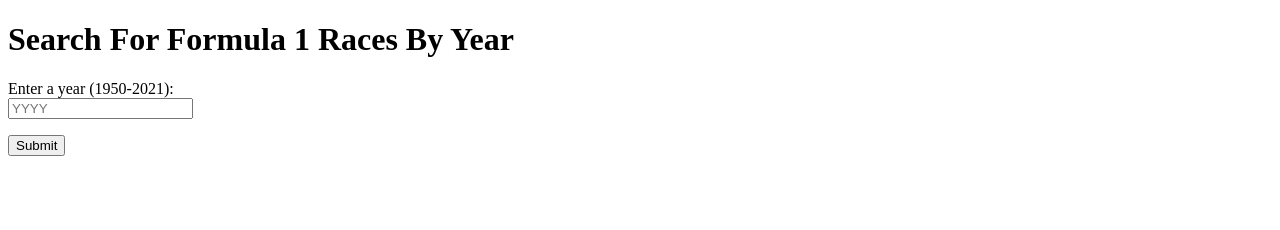
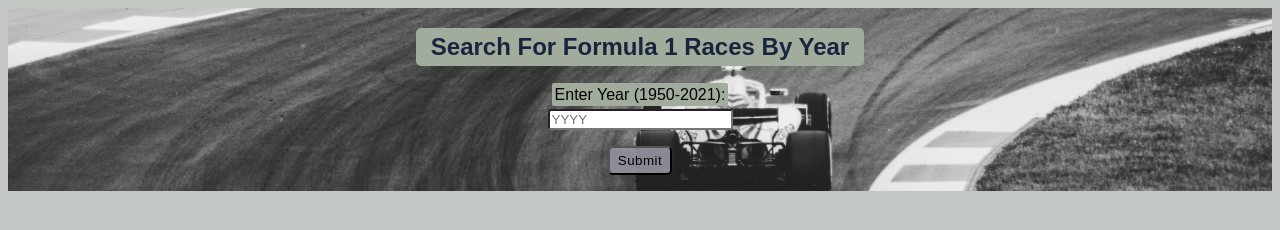
Before and after one commit to faithfetzer/APIProjectOne, a plain HTML site: page index.html in a window 1280 px wide. Drawn offline with Linux system fonts and the light colour scheme.

Commit message:
styling for table, background image for top

```diff
--- a/index.html
+++ b/index.html
@@ -8,15 +8,17 @@
     <title>API Challenge</title>
 </head>
 <body>
-    <h1 class='title'>Search For Formula 1 Races By Year</h1>
+    <div class="wrapper">
+    <h2 class='title'>Search For Formula 1 Races By Year</h2>
     <form>
-        <label for="yearInput">Enter a year (1950-2021):</label>
+        <label for="yearInput">Enter Year (1950-2021):</label>
         <br>
         <input type="year" id="yearInput" class="yearInput" required pattern="[0-9]{4}" placeholder="YYYY"></input>
         <p>
             <button class="submit">Submit</button>
         </p>
     </form>
+    </div>
     <div class="results">
     </div>
     <script src="./script.js"></script>
--- a/script.js
+++ b/script.js
@@ -1,26 +1,23 @@
-const baseURL = 'https://ergast.com/api/f1/';
+const baseURL = "https://ergast.com/api/f1/";
 let apiURL;
-const yearEntered = document.querySelector('.yearInput');
-const resultsData = document.querySelector('.results');
-const submit = document.querySelector('form');
+const yearEntered = document.querySelector(".yearInput");
+const resultsData = document.querySelector(".results");
+const submit = document.querySelector("form");
 
-submit.addEventListener('submit', fetchResults);
-
+submit.addEventListener("submit", fetchResults);
 
 function fetchResults(e) {
   e.preventDefault();
-    apiURL = baseURL + yearEntered.value + '.json';
+  apiURL = baseURL + yearEntered.value + ".json";
   fetch(apiURL)
-        .then(function(result){
+    .then(function (result) {
       // console.log(result)
       return result.json();
-        // }) .then(function(json){
-        //     console.log(json);
     })
-        .then(function(json){
+    .then(function (json) {
       displayResults(json);
-        })
-};
+    });
+}
 
 function displayResults(json) {
   // console.log('I am displaying results');
@@ -28,52 +25,41 @@
     resultsData.removeChild(resultsData.firstChild);
   }
   let races = json.MRData.RaceTable.Races;
-    if(races.length === 0){
-        resultsData.innerHTML='<p>No Races That Year. Please enter a valid year.</p>';
+  if (races.length === 0) {
+    resultsData.innerHTML =
+      "<p>There were no races that year. Please enter a valid year.</p>";
+    resultsData.style.textAlign = "center";
   } else {
-        let resultsTable = document.createElement('table');
+    let resultsTable = document.createElement("table");
     resultsData.appendChild(resultsTable);
-        resultsTable.classList.add('resultsData');
+    resultsTable.classList.add("resultsData");
     resultsTable.style.border = "1px solid black";
-        let tableInternal = document.querySelector('.resultsData');
-        for(let i=0; i<=races.length; i++){
-            let tableRow =document.createElement('tr');
-            const currentRace= races[i-1];
-            // let link = document.createElement('a');
-            tableInternal.appendChild(tableRow).classList.add('internal-row', 'row'+i);
-        // }
-            // tableRow.tableData();
-            // tableRow.firstChild.innerHTML = raceName;
-            // tableRow.appendChild.innerHTML = '<td>date</td>';
-            // let currentRowClass = 1;
-            // let currentRow = document.querySelector('.currentRowClass');
-            // console.log(currentRow);
-            // for(let j=0; j<5; j++){
-            // let currentRow = document.querySelector('.resultsData tr:nth-child(i)');
-            // console.log(currentRow);
-            let tableData =document.createElement('td');
-            let currentRow = document.querySelector('.row'+i);
-            let createRaceLink = document.createElement('a');
-            let createCircuitLink = document.createElement('a');
-            // let link = document.createElement('a');
-            // currentRow.appendChild(tableData);
-            // };
-            // currentRowClass++;
-            if(i==0){
-            let headerRow = document.querySelector('.row0');
+    resultsTable.style.marginTop = "5px";
+    let tableInternal = document.querySelector(".resultsData");
+    for (let i = 0; i <= races.length; i++) {
+      let tableRow = document.createElement("tr");
+      const currentRace = races[i - 1];
+      tableInternal
+        .appendChild(tableRow)
+        .classList.add("internal-row", "row" + i);
+      let tableData = document.createElement("td");
+      let currentRow = document.querySelector(".row" + i);
+      let createRaceLink = document.createElement("a");
+      let createCircuitLink = document.createElement("a");
+      if (i == 0) {
+        let headerRow = document.querySelector(".row0");
         headerRow.appendChild(tableData);
-            headerRow.innerHTML = '<td>Round</td><td>Race Name</td><td>Race Date</td><td>City</td><td>Country</td><td>Circuit Name</td>';
-
+        headerRow.innerHTML =
+          "<td>Round</td><td>Race Name</td><td>Race Date</td><td>City</td><td>Country</td><td>Circuit Name</td>";
       } else {
-                    // const currentRow = document.querySelector('.row'+i);
-                currentRow.innerHTML='<td></td><td></td><td></td><td></td><td></td><td></td>';
+        currentRow.innerHTML =
+          "<td></td><td></td><td></td><td></td><td></td><td></td>";
         // console.log(currentRace);
         let roundNumber = currentRow.firstChild;
         roundNumber.textContent = currentRace.round;
         let raceName = roundNumber.nextSibling;
-                // raceName.textContent = currentRace.raceName;
         raceName.appendChild(createRaceLink);
-                raceName.firstChild.textContent= currentRace.raceName;
+        raceName.firstChild.textContent = currentRace.raceName;
         raceName.firstChild.href = currentRace.url;
         raceName.firstChild.target = "_blank";
         let raceDate = raceName.nextSibling;
@@ -83,15 +69,11 @@
         let raceCountry = raceCity.nextSibling;
         raceCountry.textContent = currentRace.Circuit.Location.country;
         let circuitName = raceCountry.nextSibling;
-                // circuitName.textContent = currentRace.Circuit.circuitName;
         circuitName.appendChild(createCircuitLink);
-                circuitName.firstChild.textContent= currentRace.Circuit.circuitName;
+        circuitName.firstChild.textContent = currentRace.Circuit.circuitName;
         circuitName.firstChild.href = currentRace.Circuit.url;
         circuitName.firstChild.target = "_blank";
       }
-
     }
-    // console.log(resultsData);
   }
-
 }
--- a/style.css
+++ b/style.css
@@ -0,0 +1,49 @@
+body {
+    font-family: Arial, Helvetica, sans-serif;
+    background-color: rgba(103, 115 , 109, 0.4);
+}
+
+.wrapper {
+    background-image: url("./assets/kevin-et-laurianne-langlais-CQzbylxRM7k-unsplash.jpg");
+    background-size: cover;
+    background-repeat: no-repeat;
+    background-position: 0% 60%;
+    display: flex;
+    flex-direction: column;
+    align-items: center;
+}
+
+h2 {
+    color: #18253D;
+    background-color: #a2ac9d;
+    width: fit;
+    padding: 5px 15px;
+    align-items: center;
+    text-align: center;
+    border-radius: 5px;
+}
+
+form {
+    text-align: center;
+}
+label {
+    background-color: #a2ac9d;
+    padding: 3px 3px;
+    border-radius: 2px;
+}
+input {
+    border-radius: 3px;
+    margin-top: 5px;
+}
+
+button {
+    background-color: rgba(148, 148, 160, 0.9);
+    padding: 5px 8px;
+    border-radius: 5px;
+    letter-spacing: 0.5px;
+}
+
+.results {
+    display: flex;
+    justify-content: center;
+}
```
Also changed, not shown: assets/kevin-et-laurianne-langlais-CQzbylxRM7k-unsplash.jpg (added). Lines whose indentation alone changed are shown as unchanged.
